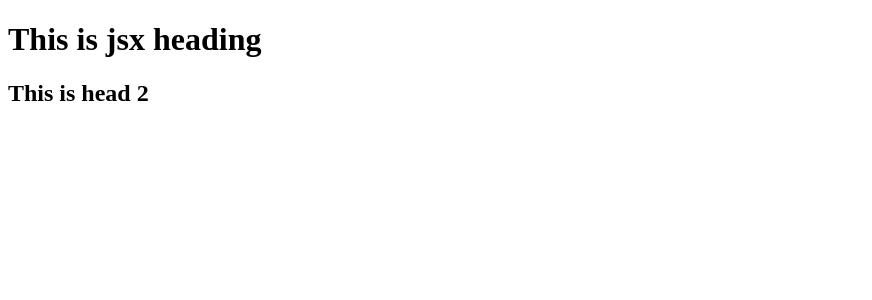
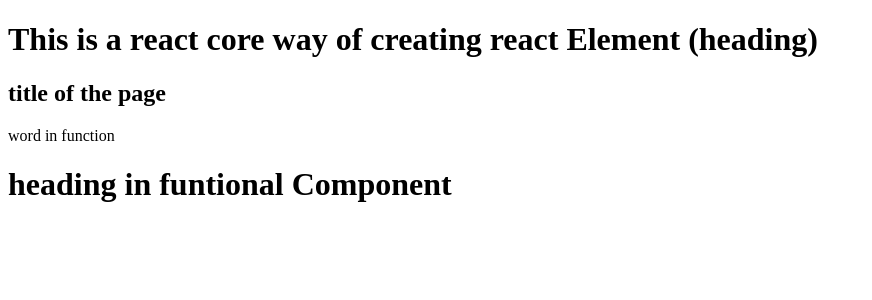
Before and after one commit to Sravani-Linguberi/Namaste-React, a React (Vite) app: page / in a window 1280 px wide. Shown: the top 300 px of the page, without its empty margins (0-872 px from the left). Built offline with nearby package versions, Linux system fonts and the light colour scheme.

Commit message:
rendering element and functional component

```diff
--- a/App.js
+++ b/App.js
@@ -18,5 +18,27 @@
   </div>
 );
 
-//rendering element at root
-myRoot.render(elementText);
+// rendeting word and title funtional comp inside Heading component
+// renders react element using {} // we can write any js code inside this curly brackets
+const HeadingComponent = () => {
+  return <div id="container">
+    {text}
+    <Title />
+    <Word />
+    <h1 className="head"> heading in funtional Component</h1>
+  </div>
+}
+
+const Word = function (){
+  return (
+    <div>
+      word in function
+    </div>
+  )
+}
+const Title = () => (
+  <h2>title of the page</h2>
+)
+
+//rendering jsx at root
+myRoot.render(<HeadingComponent/>);
```
